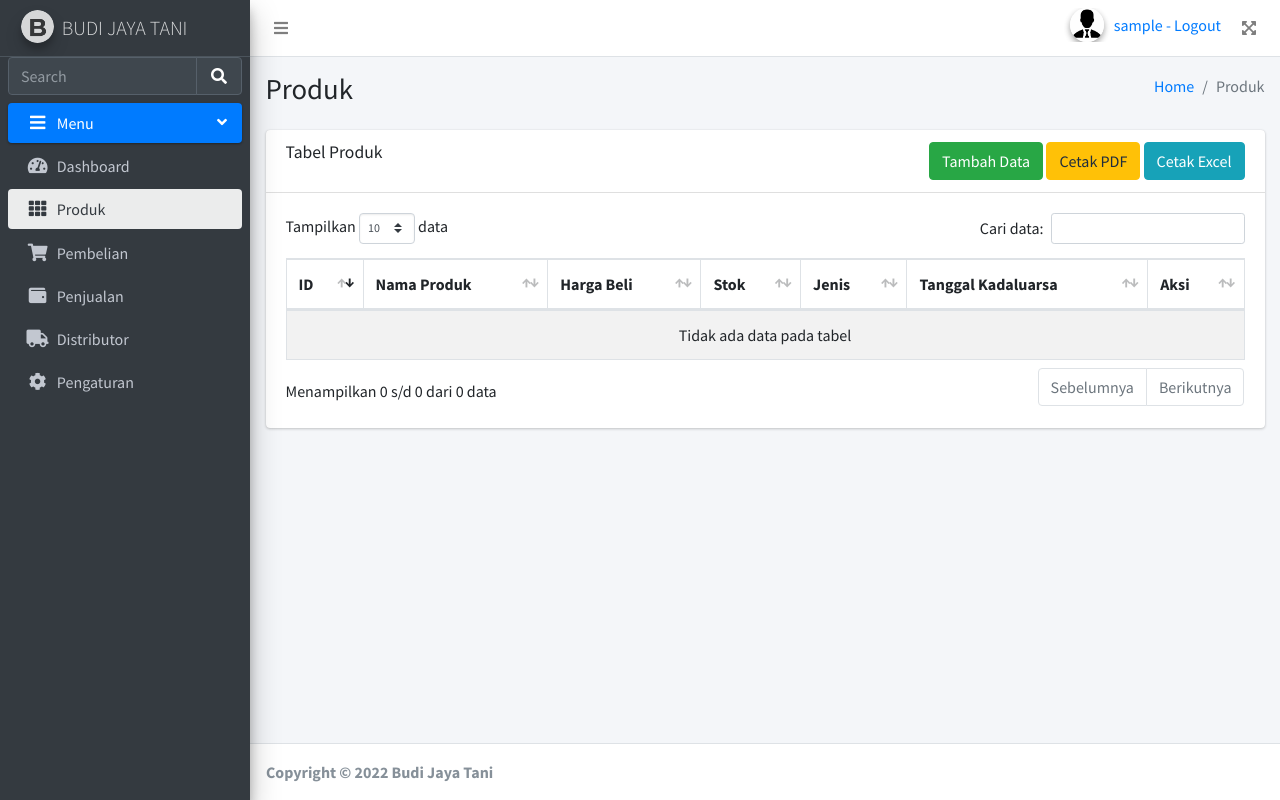
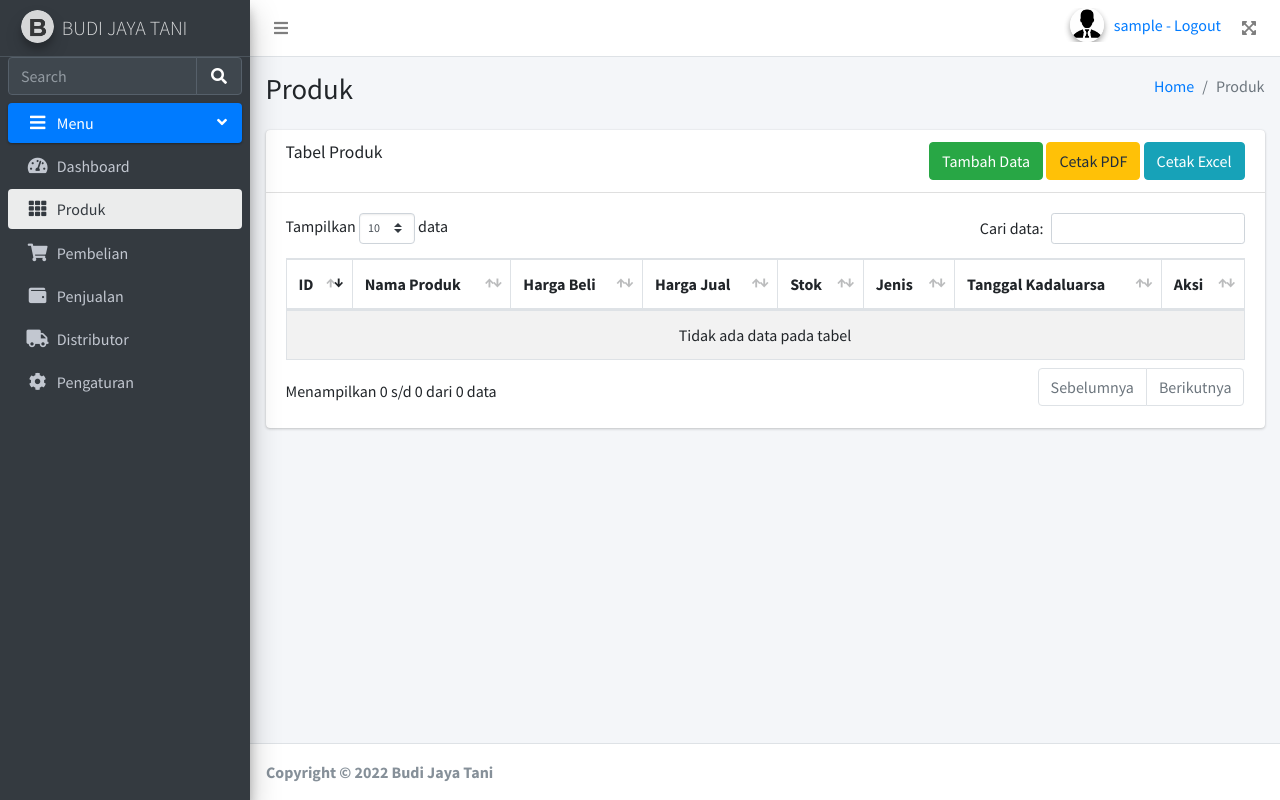
Before and after one commit to tomyhrdnsyh/Website-Sistem-Penjualan, a Django app: page /product.html in a window 1280 px wide. Run offline with Django 3.2, Linux system fonts and the light colour scheme; the visitor is signed in with stand-in values (Sample User, id 1); data that the repository does not hold is empty; style sheets or scripts are compiled from the project's sources; some libraries are stand-ins or nearby versions.

Commit message:
menambah colom harga jual

```diff
--- a/apps/home/views.py
+++ b/apps/home/views.py
@@ -381,13 +381,13 @@ def pages(request):
         # ===== table produk =====
         produk = Produk.objects.order_by('-id_produk').values(
             'id_produk', 'nama_produk', 'detailfakturpembelian__harga_satuan',
-            'detailproduk__stok', 'jenis_produk__nama_jenis_produk',
+            'detailproduk__stok', 'jenis_produk__nama_jenis_produk', 'detailproduk__harga_jual_satuan',
             'detailproduk__tanggal_kadaluarsa', 'detailproduk__faktur_pembelian__no_faktur_pembelian'
         )
         # ----- replace None to kosong and change price type to int -----
         for item in produk:
             for key, value in item.items():
-                if key == 'detailfakturpembelian__harga_satuan':
+                if key in ['detailfakturpembelian__harga_satuan', 'detailproduk__harga_jual_satuan']:
                     if isinstance(value, float):
                         item[key] = int(value)
 
--- a/apps/templates/home/product.html
+++ b/apps/templates/home/product.html
@@ -69,6 +69,7 @@
                     <th>ID</th>
                     <th>Nama Produk</th>
                     <th>Harga Beli</th>
+                    <th>Harga Jual</th>
                     <th>Stok</th>
                     <th>Jenis</th>
                     <th>Tanggal Kadaluarsa</th>
@@ -82,6 +83,7 @@
                         <td>P{{ item.id_produk }}</td>
                         <td class="nama-produk">{{ item.nama_produk }}</td>
                         <td class="harga-beli">{{ item.detailfakturpembelian__harga_satuan }}</td> {#|floatformat:"0" untuk menghilangkan 0 diakhir digit#}
+                        <td class="harga-jual">{{ item.detailproduk__harga_jual_satuan }}</td> {#|floatformat:"0" untuk menghilangkan 0 diakhir digit#}
                         <td class="stok">{{ item.detailproduk__stok }}</td>
                         <td class="jenis">{{ item.jenis_produk__nama_jenis_produk }}</td>
                         <td class="kadaluarsa">{{ item.detailproduk__tanggal_kadaluarsa }}</td>
```
